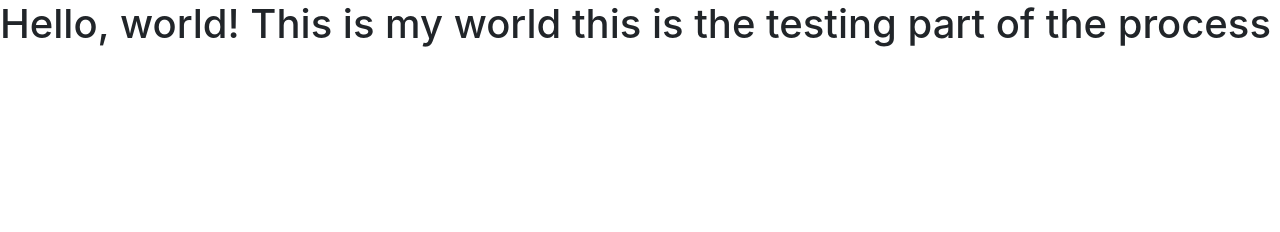
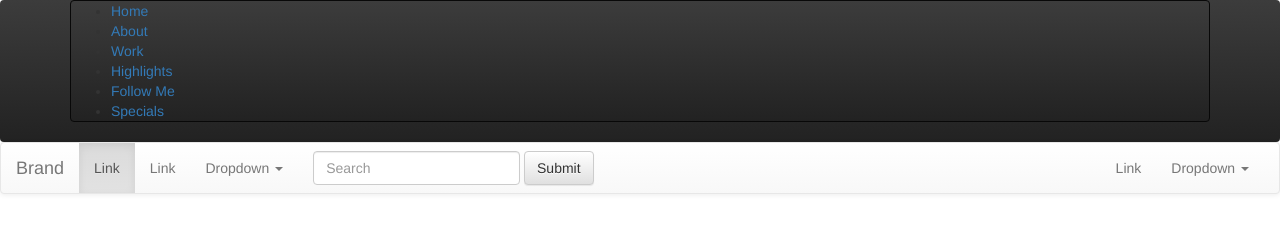
Before and after one commit to MykeLincoln/MRLincoln.com, a plain HTML site: page index.html in a window 1280 px wide. Drawn offline with nearby package versions, Linux system fonts and the light colour scheme.

Commit message:
navbar commit

```diff
--- a/index.html
+++ b/index.html
@@ -5,21 +5,91 @@
     <meta http-equiv="X-UA-Compatible" content="IE=edge">
     <meta name="viewport" content="width=device-width, initial-scale=1">
     <!-- The above 3 meta tags *must* come first in the head; any other head content must come *after* these tags -->
-    <title>Bootstrap 101 Template</title>
+    <title>MRLincoln.com</title>
 
-    <!-- Bootstrap -->
-    <link href="css/bootstrap.min.css" rel="stylesheet">
+  <!-- Latest compiled and minified CSS -->
+<link rel="stylesheet" href="https://maxcdn.bootstrapcdn.com/bootstrap/3.3.6/css/bootstrap.min.css" integrity="sha384-1q8mTJOASx8j1Au+a5WDVnPi2lkFfwwEAa8hDDdjZlpLegxhjVME1fgjWPGmkzs7" crossorigin="anonymous">
 
-    <!-- HTML5 shim and Respond.js for IE8 support of HTML5 elements and media queries -->
-    <!-- WARNING: Respond.js doesn't work if you view the page via file:// -->
-    <!--[if lt IE 9]>
-      <script src="https://oss.maxcdn.com/html5shiv/3.7.2/html5shiv.min.js"></script>
-      <script src="https://oss.maxcdn.com/respond/1.4.2/respond.min.js"></script>
-    <![endif]-->
+<!-- Optional theme -->
+<link rel="stylesheet" href="https://maxcdn.bootstrapcdn.com/bootstrap/3.3.6/css/bootstrap-theme.min.css" integrity="sha384-fLW2N01lMqjakBkx3l/M9EahuwpSfeNvV63J5ezn3uZzapT0u7EYsXMjQV+0En5r" crossorigin="anonymous">
   </head>
   <body>
-    <h1>Hello, world! This is my world this is the testing part of the process</h1>
+    <nav class="nav navbar-inverse">
+    <div class="container">
+      <div class="row">
+        <div class="col-xs-12">
+    <ul class="navbar navbar-inverse">
+<li><a href="#">Home</li>
+<li><a href="#">About</li>
+<li><a href="#">Work</li>
+<li><a href="#">Highlights</li>
+<li><a href="#">Follow Me</li>
+<li><a href="#">Specials</li>
+    </ul>
+    </div>
+    </div>
+    </div>
+</nav>
 
+
+<nav class="navbar navbar-default">
+  <div class="container-fluid">
+    <!-- Brand and toggle get grouped for better mobile display -->
+    <div class="navbar-header">
+      <button type="button" class="navbar-toggle collapsed" data-toggle="collapse" data-target="#bs-example-navbar-collapse-1" aria-expanded="false">
+        <span class="sr-only">Toggle navigation</span>
+        <span class="icon-bar"></span>
+        <span class="icon-bar"></span>
+        <span class="icon-bar"></span>
+      </button>
+      <a class="navbar-brand" href="#">Brand</a>
+    </div>
+
+    <!-- Collect the nav links, forms, and other content for toggling -->
+    <div class="collapse navbar-collapse" id="bs-example-navbar-collapse-1">
+      <ul class="nav navbar-nav">
+        <li class="active"><a href="#">Link <span class="sr-only">(current)</span></a></li>
+        <li><a href="#">Link</a></li>
+        <li class="dropdown">
+          <a href="#" class="dropdown-toggle" data-toggle="dropdown" role="button" aria-haspopup="true" aria-expanded="false">Dropdown <span class="caret"></span></a>
+          <ul class="dropdown-menu">
+            <li><a href="#">Action</a></li>
+            <li><a href="#">Another action</a></li>
+            <li><a href="#">Something else here</a></li>
+            <li role="separator" class="divider"></li>
+            <li><a href="#">Separated link</a></li>
+            <li role="separator" class="divider"></li>
+            <li><a href="#">One more separated link</a></li>
+          </ul>
+        </li>
+      </ul>
+      <form class="navbar-form navbar-left" role="search">
+        <div class="form-group">
+          <input type="text" class="form-control" placeholder="Search">
+        </div>
+        <button type="submit" class="btn btn-default">Submit</button>
+      </form>
+      <ul class="nav navbar-nav navbar-right">
+        <li><a href="#">Link</a></li>
+        <li class="dropdown">
+          <a href="#" class="dropdown-toggle" data-toggle="dropdown" role="button" aria-haspopup="true" aria-expanded="false">Dropdown <span class="caret"></span></a>
+          <ul class="dropdown-menu">
+            <li><a href="#">Action</a></li>
+            <li><a href="#">Another action</a></li>
+            <li><a href="#">Something else here</a></li>
+            <li role="separator" class="divider"></li>
+            <li><a href="#">Separated link</a></li>
+          </ul>
+        </li>
+      </ul>
+    </div><!-- /.navbar-collapse -->
+  </div><!-- /.container-fluid -->
+</nav>
+
+
+
+    <!-- Latest compiled and minified JavaScript -->
+<script src="https://maxcdn.bootstrapcdn.com/bootstrap/3.3.6/js/bootstrap.min.js" integrity="sha384-0mSbJDEHialfmuBBQP6A4Qrprq5OVfW37PRR3j5ELqxss1yVqOtnepnHVP9aJ7xS" crossorigin="anonymous"></script>
     <!-- jQuery (necessary for Bootstrap's JavaScript plugins) -->
     <script src="https://ajax.googleapis.com/ajax/libs/jquery/1.11.3/jquery.min.js"></script>
     <!-- Include all compiled plugins (below), or include individual files as needed -->
```
